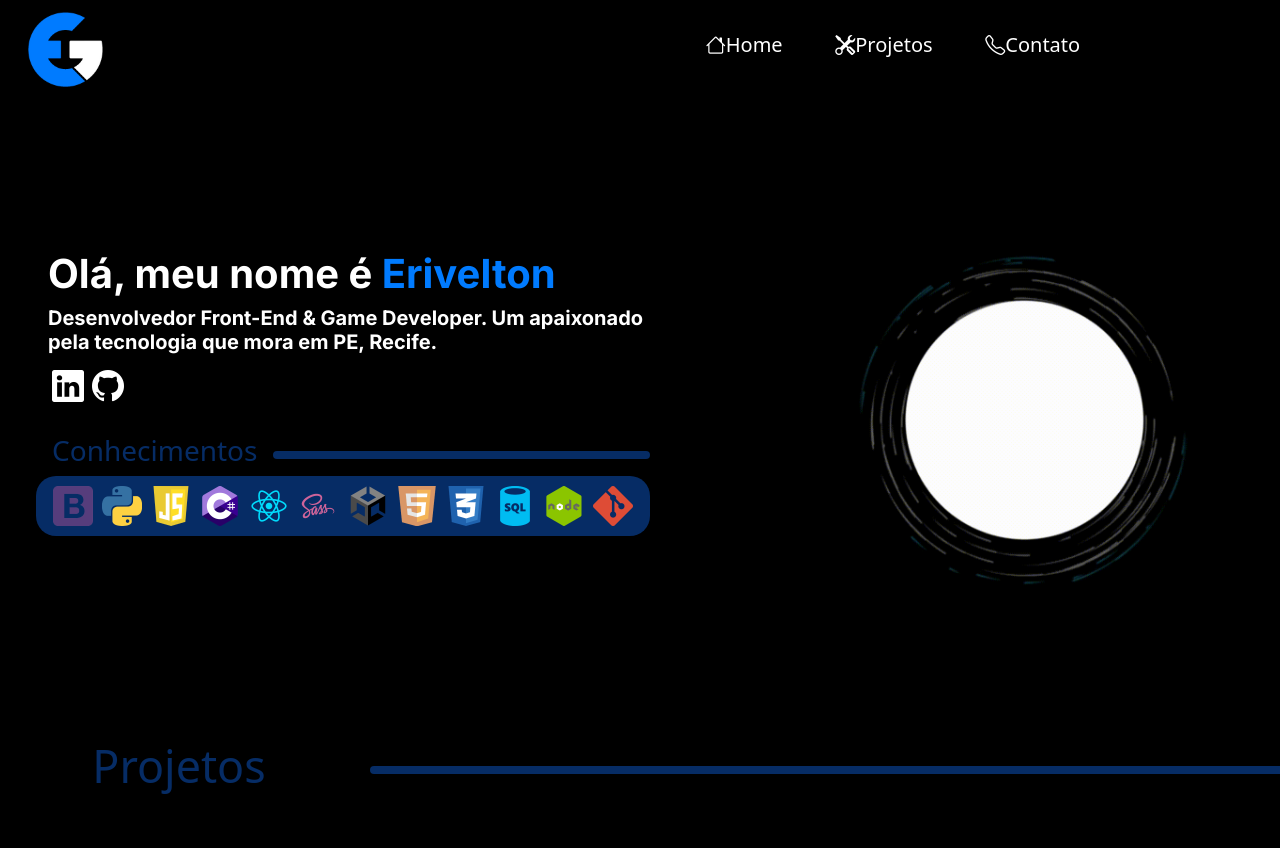
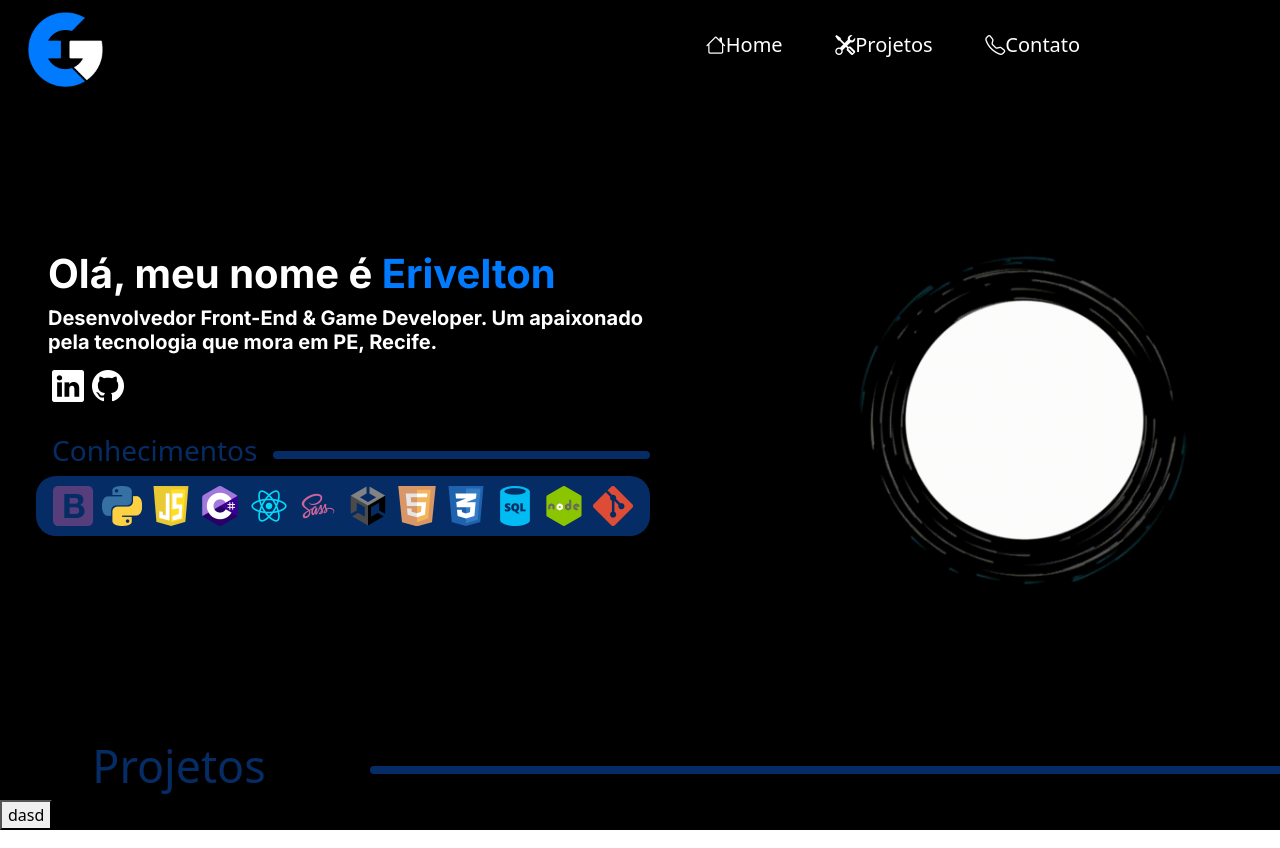
Before and after one commit to CarteiroGalx/portifolio, a React (Create React App) app in the folder portifolio-2.0/: page / in a window 1280 px wide. Built offline with nearby package versions, Linux system fonts and the light colour scheme.

Commit message:
Removendo pb-5 do divisor

```diff
--- a/portifolio-2.0/src/App.js
+++ b/portifolio-2.0/src/App.js
@@ -8,7 +8,7 @@ function App() {
     <div className="App">
         <Nav />
         <div className='row'>
-          <div id='home' className='col-7 apresentation mx-5'>
+          <div id='#home' className='col-7 apresentation mx-5'>
             <div className='col-10'>
               <h1>Olá, meu nome é <span>Erivelton</span></h1>
               <h5>Desenvolvedor Front-End & Game Developer. Um apaixonado pela tecnologia que mora em PE, Recife.</h5>
@@ -41,6 +41,9 @@ function App() {
           </div>
         </div>
         <Divisor className="mt-5" name="Projetos"/>
+        <div>
+          <button>dasd</button>
+        </div>
     </div>
   );
 }
--- a/portifolio-2.0/src/components/divisor.js
+++ b/portifolio-2.0/src/components/divisor.js
@@ -2,7 +2,7 @@ import { Divisorline } from './divisor.jsx'
 
 function divisor(props){
     return(
-        <Divisorline className="row pb-5 d-flex flex-row align-items-center">
+        <Divisorline className="row d-flex flex-row align-items-center">
             <h3 className='px-0 b-blue-font mx-3'>{props.name}</h3>
             <div className='divisor'></div>
         </Divisorline>
```
